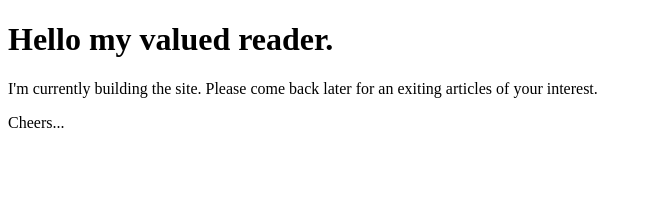
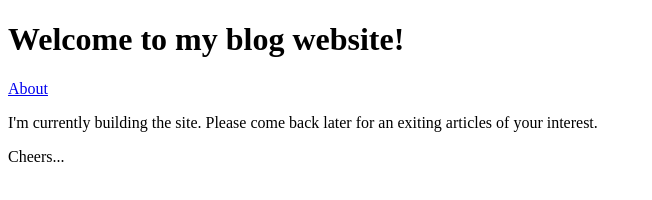
Before and after one commit to JelilFaisalAbudu/personal-blog-website, a Gatsby site: page / in a window 1280 px wide. Shown: the whole page, without its empty margins (0-652 px from the left). Built offline with nearby package versions, Linux system fonts and the light colour scheme; Gatsby itself is replaced by a stand-in of ours.

Commit message:
Add the Gatsby Link component to the pages

```diff
--- a/src/pages/about.js
+++ b/src/pages/about.js
@@ -1,10 +1,12 @@
-import React from 'react'
+import React from 'react';
+import { Link } from 'gatsby';
 
 const AboutPage = () => {
     return (
       <main>
         <title > About Me </title>
         <h1> About Me </h1>
+        <Link to='/'>Back to Home</Link>
         <p>Hi there!I 'm the proud creator of this site, which I built with Gatsby.</p>
       </main>
     );
--- a/src/pages/index.js
+++ b/src/pages/index.js
@@ -1,4 +1,5 @@
 import * as React from "react"
+import { Link } from "gatsby";
 
 // markup
 const IndexPage = () => {
@@ -6,7 +7,8 @@ const IndexPage = () => {
     <main >
       <title>Home Page</title>
 
-        <h1>Hello my valued reader.</h1>
+        <h1>Welcome to my blog website!</h1>
+        <Link to="/about">About</Link>
         <p>
           I'm currently building the site. Please come back later for an exiting articles of your interest.
         </p>
@@ -18,4 +20,4 @@ const IndexPage = () => {
   )
 }
 
-export default IndexPage
+export default IndexPage;
```
